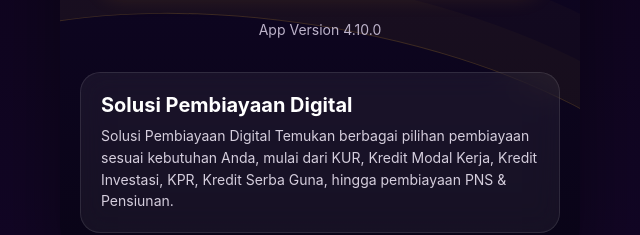
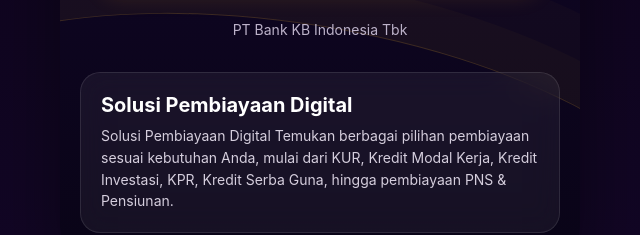
Before and after one commit to king332497/KB-Grup-financial, a website: page index.html in a window 1280 px wide. Shown: the part 803-1038 px from the top of the page, 320-960 px from the left. Drawn offline with Linux system fonts and the light colour scheme; no server answers.

Commit message:
Update index.html

```diff
--- a/index.html
+++ b/index.html
@@ -494,7 +494,7 @@
       </a>
     </div>
 
-    <div class="version">App Version 4.10.0</div>
+    <div class="version">PT Bank KB Indonesia Tbk</div>
 
     <section class="simulasi" id="simulasi" aria-labelledby="simulasi-title">
       <h2 id="simulasi-title"> Solusi Pembiayaan Digital</h2>
```
